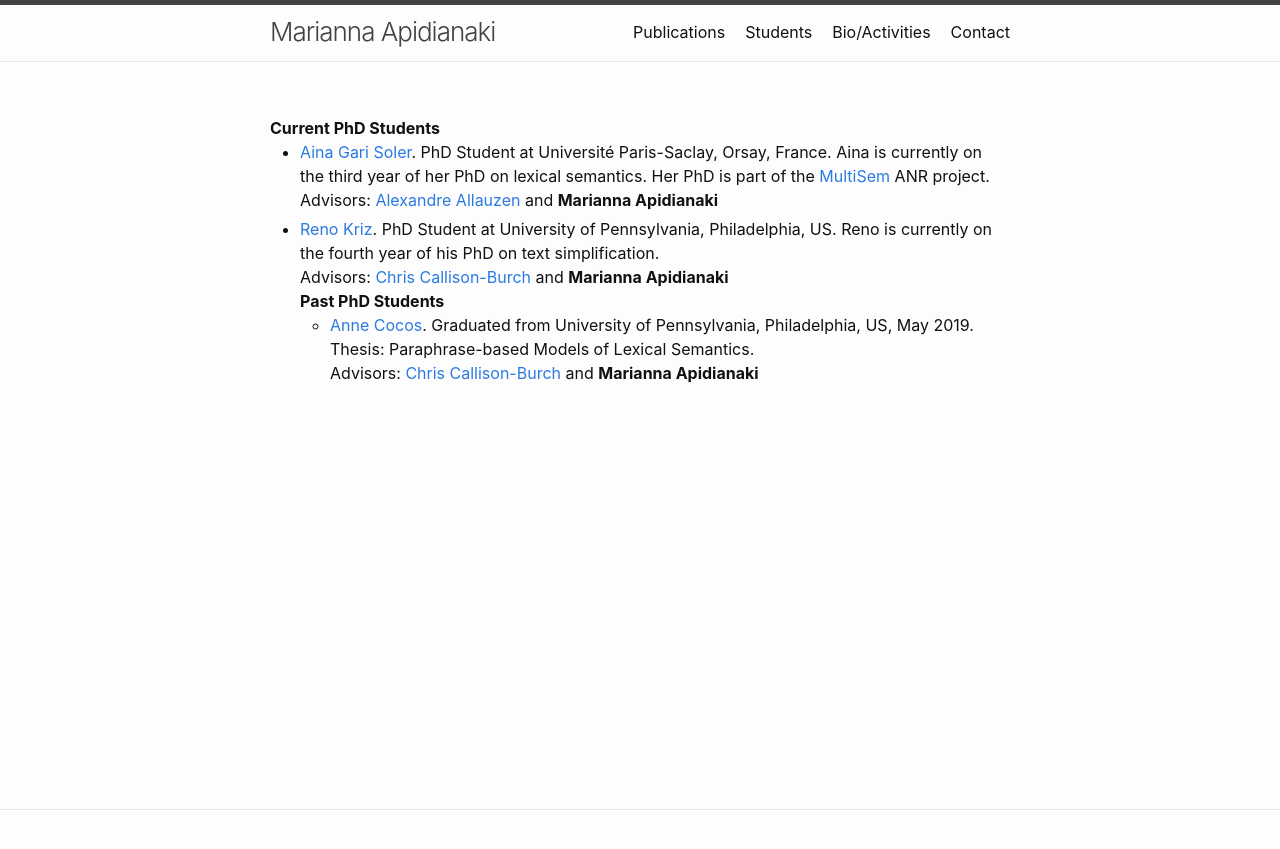
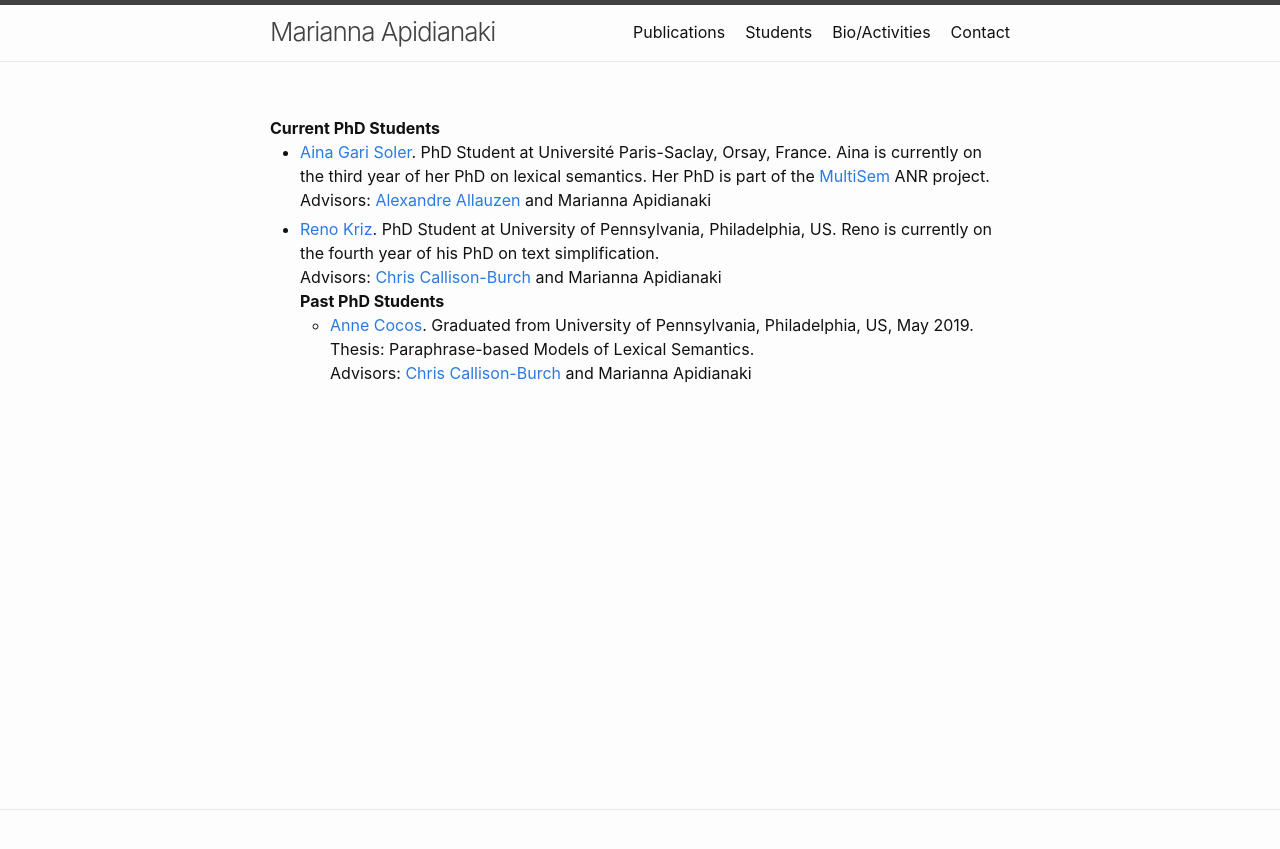
Before and after one commit to mariannaapi/mariannaapi.github.io, a Jekyll site: the page students/index.html, which Jekyll copies as it is, in a window 1280 px wide. Shown: the top 849 px of the page. Built offline with Jekyll 4.4.1, drawn with Linux system fonts in a browser that asks for light colours.

```diff
--- a/students/index.html
+++ b/students/index.html
@@ -42,12 +42,12 @@
 	    Aina is currently on the third year of her PhD on lexical semantics. Her PhD is part of the <a href="https://sites.google.com/view/multisem/home">MultiSem</a> ANR project.
 
 	     <br>
-	     Advisors: <a href="https://allauzen.github.io">Alexandre Allauzen</a> and <strong>Marianna Apidianaki</strong>
+	     Advisors: <a href="https://allauzen.github.io">Alexandre Allauzen</a> and Marianna Apidianaki
 
      <li> <a href="https://rekriz11.github.io">Reno Kriz</a>. PhD Student at University of Pennsylvania, Philadelphia, US.
 	   Reno is currently on the fourth year of his PhD on text simplification.
 	   <br>
-	     Advisors: <a href="https://www.cis.upenn.edu/~ccb/">Chris Callison-Burch</a> and <strong>Marianna Apidianaki</strong>
+	     Advisors: <a href="https://www.cis.upenn.edu/~ccb/">Chris Callison-Burch</a> and Marianna Apidianaki
     <br>
 
 	<strong>Past PhD Students</strong>
@@ -57,7 +57,7 @@
 	  <li> <a href="https://acocos.github.io">Anne Cocos</a>. Graduated from University of Pennsylvania, Philadelphia, US, May 2019.
 	Thesis: Paraphrase-based Models of Lexical Semantics.
 	<br>
-		  Advisors: <a href="https://www.cis.upenn.edu/~ccb/">Chris Callison-Burch</a> and <strong>Marianna Apidianaki</strong>
+		  Advisors: <a href="https://www.cis.upenn.edu/~ccb/">Chris Callison-Burch</a> and Marianna Apidianaki
 	  </li>
 
   </div>
```
